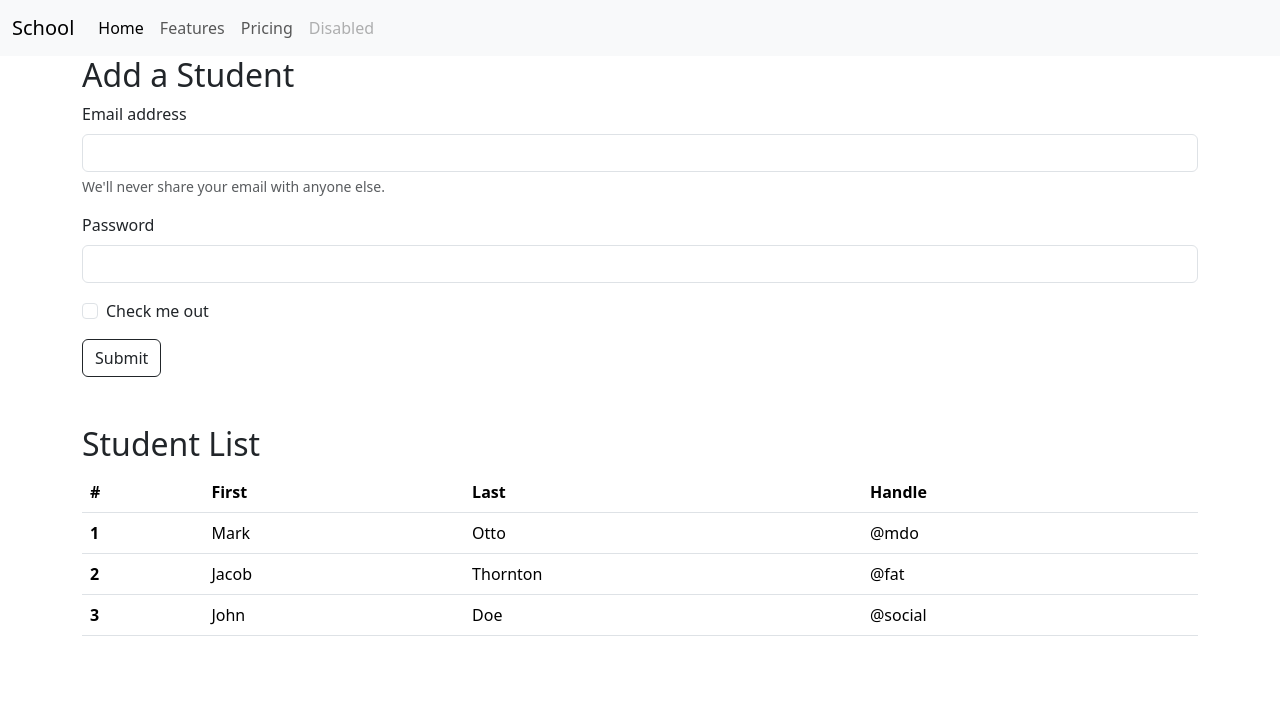
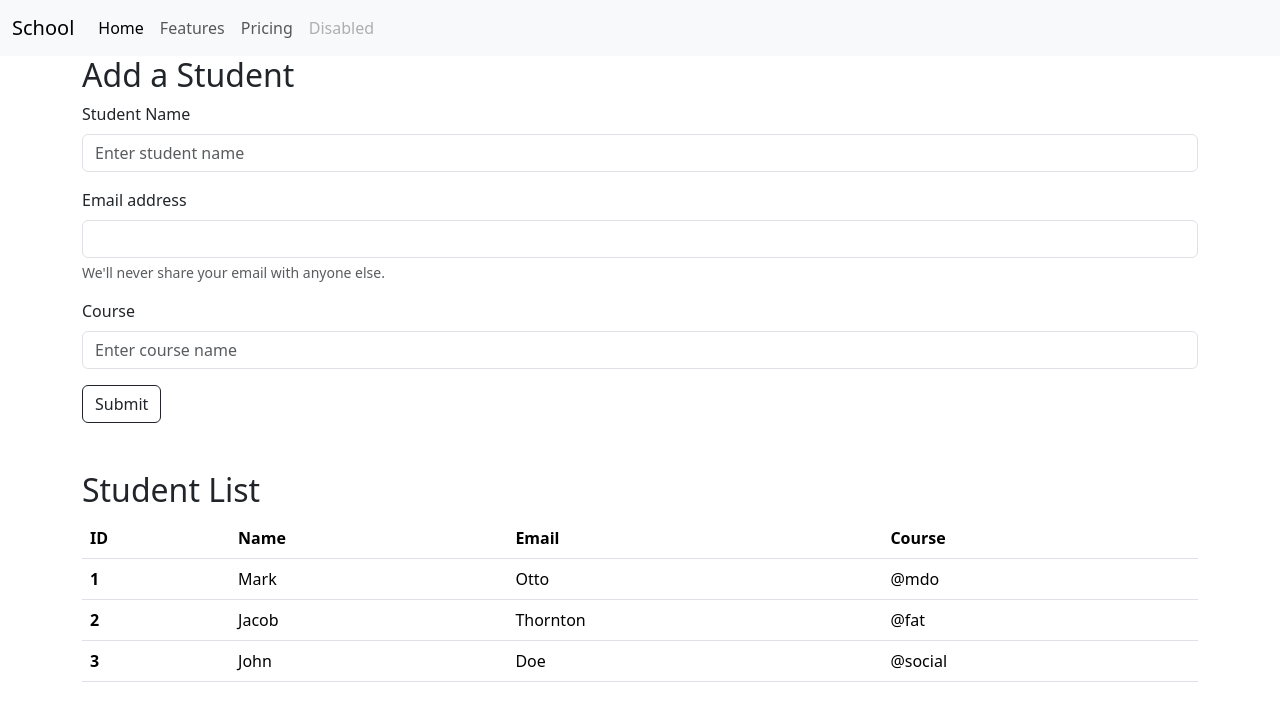
Before and after one commit to iamaabhishek/student_management, a Flask app: page / in a window 1280 px wide. Shown: the top 721 px of the page. Run offline with Flask 3, Linux system fonts and the light colour scheme.

Commit message:
connected to sql  and UI got fixed

```diff
--- a/app.py
+++ b/app.py
@@ -1,10 +1,29 @@
 from flask import Flask, render_template
+from flask_sqlalchemy import SQLAlchemy
 
 app = Flask(__name__)
 
+# sql connection
+app.config["SQLALCHEMY_DATABASE_URI"] = "sqlite:///Student_Management.db"
+app.config["SQLALCHEMY_TRACK_MODIFICATIONS"] = False
+db = SQLAlchemy(app)
+
+
+class Todo(db.Model):
+    ID = db.Column(db.Integer, primary_key=True)
+    NAME = db.Column(db.String(100), nullable=False)
+    EMAIL = db.Column(db.String(120), unique=True, nullable=False)
+    COURSE = db.Column(db.String(100), nullable=False)
+
+
+
+
+# home page for student management
 @app.route("/")
 def hello_world():
     return render_template('index.html')
+
+
 
 @app.route("/products")
 def products():
--- a/templates/index.html
+++ b/templates/index.html
@@ -38,21 +38,25 @@
 
     <!-- Form -->
     <div class="container">
-        <h2> Add a Student </h2>
+        <h2> Add a Student</h2>
         <form>
+            <div class="mb-3">
+                <label for="studentName" class="form-label">Student Name</label>
+                <input type="text" class="form-control" id="studentName" placeholder="Enter student name">
+            </div>
+
             <div class="mb-3">
                 <label for="exampleInputEmail1" class="form-label">Email address</label>
                 <input type="email" class="form-control" id="exampleInputEmail1" aria-describedby="emailHelp">
                 <div id="emailHelp" class="form-text">We'll never share your email with anyone else.</div>
             </div>
+
             <div class="mb-3">
-                <label for="exampleInputPassword1" class="form-label">Password</label>
-                <input type="password" class="form-control" id="exampleInputPassword1">
+                <label for="course" class="form-label">Course</label>
+                <input type="text" class="form-control" id="course" placeholder="Enter course name">
             </div>
-            <div class="mb-3 form-check">
-                <input type="checkbox" class="form-check-input" id="exampleCheck1">
-                <label class="form-check-label" for="exampleCheck1">Check me out</label>
-            </div>
+
+
             <button type="submit" class="btn btn-outline-dark">Submit</button>
         </form>
 
@@ -65,10 +69,10 @@
         <table class="table">
             <thead>
                 <tr>
-                <th scope="col">#</th>
-                <th scope="col">First</th>
-                <th scope="col">Last</th>
-                <th scope="col">Handle</th>
+                <th scope="col">ID</th>
+                <th scope="col">Name</th>
+                <th scope="col">Email</th>
+                <th scope="col">Course</th>
                 </tr>
             </thead>
             <tbody>
```
